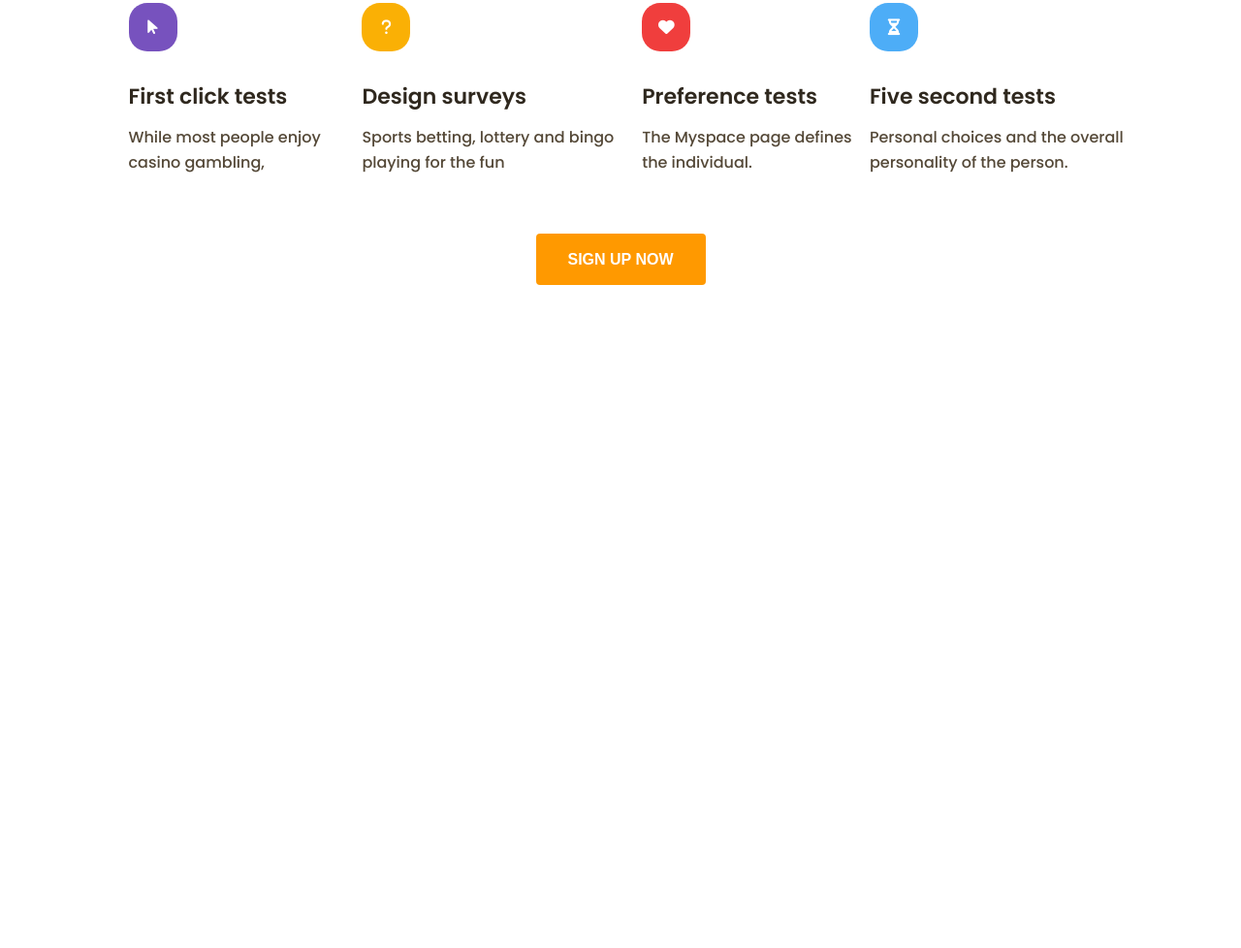
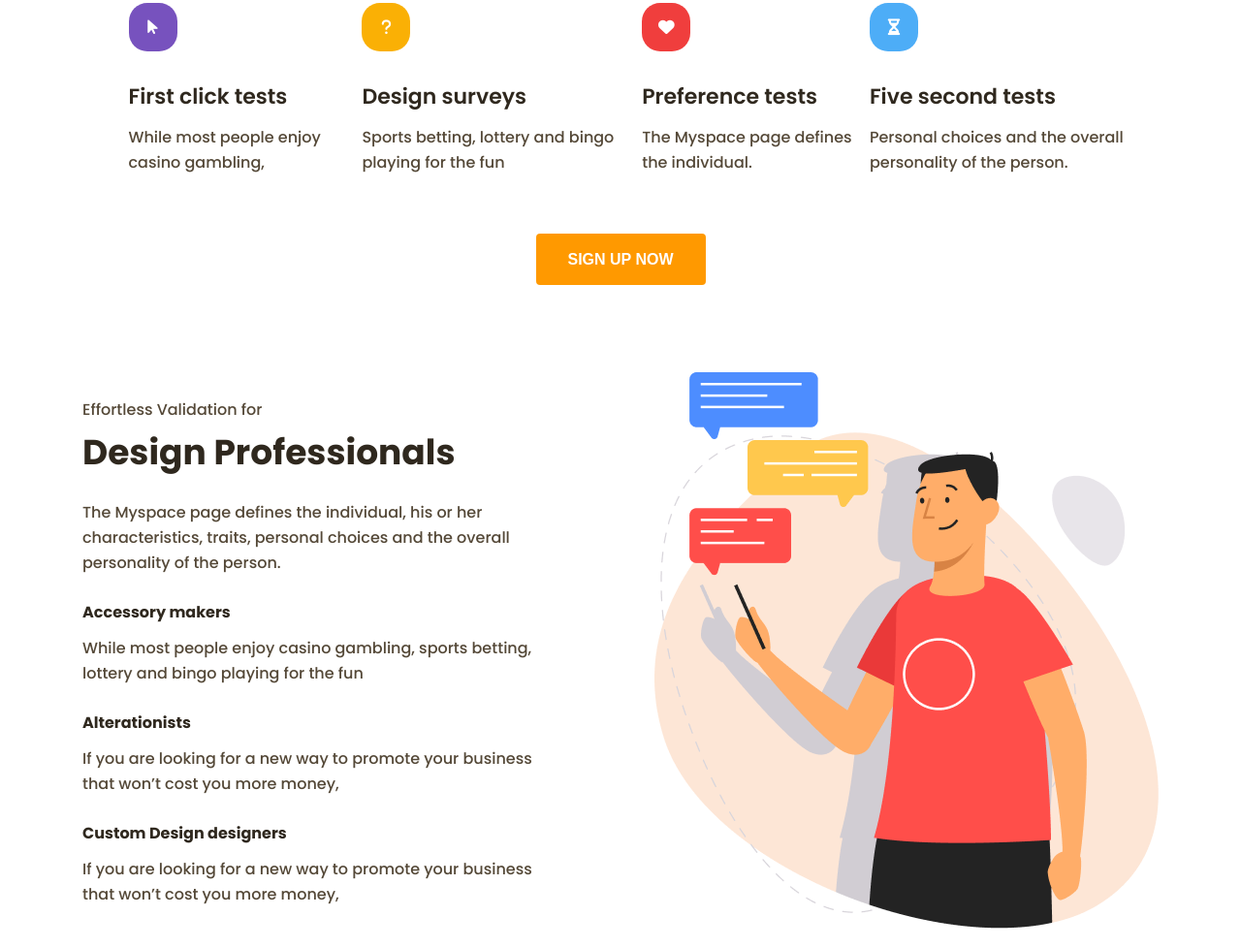
Before and after one commit to jenniesteinhoff/productly, a plain HTML site: page index.html in a window 1280 px wide. Shown: the part 883-1861 px from the top of the page at 97% size. Before the commit the page ends 1287 px from the top, so only its background shows below. Drawn offline with Linux system fonts and the light colour scheme.

Commit message:
creating design professional section

```diff
--- a/index.html
+++ b/index.html
@@ -34,6 +34,7 @@
                 <div class="btn sign_up"><button>Sign Up</button></div>
             </div>
         </div>
+    </nav>
 
         <!--Header-->
         <div class="container__header">
@@ -63,22 +64,26 @@
 
             <div class="card feature_middle">
                 <div class="card feature_1">
-                    <div class="card feature icon purple"><button><i class="fa-solid fa-arrow-pointer fa-lg" style="color: #fff;"></i></button></div>
+                    <div class="card feature icon purple"><button><i class="fa-solid fa-arrow-pointer fa-lg" style="color: #fff;">
+                    </i></button></div>
                     <div class="card feature heading"><p>First click tests</p></div>
                     <div class="card feature text"><p>While most people enjoy casino gambling,</p></div>
                 </div>
                 <div class="card feature_2">
-                    <div class="card feature icon yellow"><button><i class="fa-solid fa-question fa-lg" style="color: #ffffff;"></i></button></div>
+                    <div class="card feature icon yellow"><button><i class="fa-solid fa-question fa-lg" style="color: #ffffff;">
+                    </i></button></div>
                     <div class="card feature heading"><p>Design surveys</p></div>
                     <div class="card feature text"><p>Sports betting, lottery and bingo playing for the fun</p></div>
                 </div>
                 <div class="card feature_3">
-                    <div class="card feature icon red"><button><i class="fa-solid fa-heart fa-lg" style="color: #fff;"></i></button></div>
+                    <div class="card feature icon red"><button><i class="fa-solid fa-heart fa-lg" style="color: #fff;"></i>
+                    </button></div>
                     <div class="card feature heading"><p>Preference tests</p></div>
                     <div class="card feature text"><p>The Myspace page defines the individual.</p></div>
                 </div>
                 <div class="card feature_4">
-                    <div class="card feature icon blue"><button><i class="fa-solid fa-hourglass-half fa-lg" style="color: #fff;"></i></button></div>
+                    <div class="card feature icon blue"><button><i class="fa-solid fa-hourglass-half fa-lg" style="color: #fff;">
+                    </i></button></div>
                     <div class="card feature heading"><p>Five second tests</p></div>
                     <div class="card feature text"><p>Personal choices and the overall personality of the person. </p></div>
                 </div>
@@ -86,7 +91,36 @@
 
             <div class="btn sign_up_now"><button>SIGN UP NOW</button></div>
         </div>
-    </nav>
+
+        <!--Design Professional-->
+        <div class="container__design">
+            <div class="container__design-text">
+                <div class="card design_1">
+                    <div class="card design overtitle"><p>Effortless Validation for</p></div>
+                    <div class="card design title"><p>Design Professionals</p></div>
+                    <div class="card design text"><p>The Myspace page defines the individual, his or her characteristics, traits,
+                    personal choices and the overall personality of the person.</p></div>
+                </div>
+                <div class="card design_2">
+                    <div class="card design heading"><p>Accessory makers</p></div>
+                    <div class="card design text"><p>While most people enjoy casino gambling, sports betting, lottery and bingo
+                    playing for the fun</p></div>
+                </div>
+                <div class="card design_3">
+                    <div class="card design heading"><p>Alterationists</p></div>
+                    <div class="card design text"><p>If you are looking for a new way to promote your business that won’t cost
+                    you more money, </p></div>
+                </div>
+                <div class="card design_4">
+                    <div class="card design heading"><p>Custom Design designers</p></div>
+                    <div class="card design text"><p>If you are looking for a new way to promote your business that won’t cost
+                    you more money, </p></div>
+                </div>
+            </div>
+            <div class="card image_design">
+                <img src="./images/image_design.png" alt="illustration of a man and two women jumping happily after throwing their
+                papers in the air"></div>
+        </div>
 </body>
 
 </html>
--- a/styles/index.css
+++ b/styles/index.css
@@ -154,7 +154,6 @@ button {
     flex-direction: column;
     align-items: center;
 }
-
 .card.feature_heading {
     display: flex;
     height: 108px;
@@ -165,7 +164,6 @@ button {
     font-size: 36px;
     text-align: center;
 }
-
 .card.feature_middle {
     display: flex;
     height: 204px;
@@ -216,3 +214,45 @@ button {
     color: #FFF;
     border-radius: 4px;
 }
+
+/*Design*/
+.container__design {
+    display: flex;
+    height: 574px;
+    width: 1110px;
+}
+.container__design-text {
+    display: flex;
+    flex-direction: column;
+    align-items: flex-start;
+    width: 486px;
+    margin-right: 104px;
+}
+
+.card.design.title {
+    margin-bottom: 22px;
+    font-weight: 700;
+    font-size: 36px;
+    color: #2F281E;
+}
+.card.design.heading {
+    margin-top: 8px;
+    margin-bottom: 12px;
+    font-weight: 700;
+    color: #2F281E;
+}
+.design.text {
+    margin-bottom: 17px;
+    font-weight: 500;
+    font-size: 16px;
+    line-height: 26px;
+    color: #544837;
+}
+.card.design.overtitle {
+    margin-top: 26px;
+    margin-bottom: 3px;
+    font-weight: 500;
+    font-size: 16px;
+    line-height: 26px;
+    color: #544837;
+}
```
Also changed, not shown: images/image_design.png (added).
